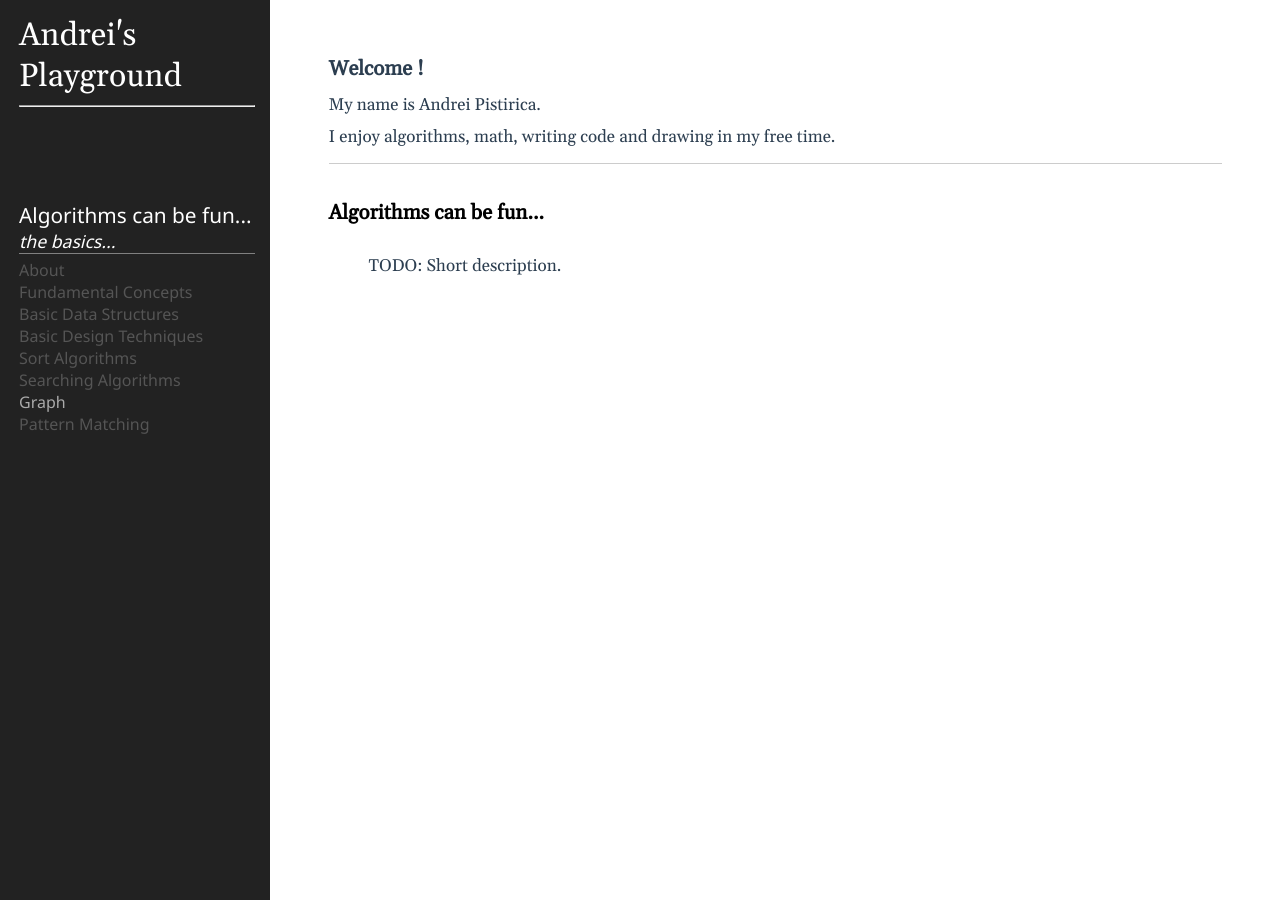
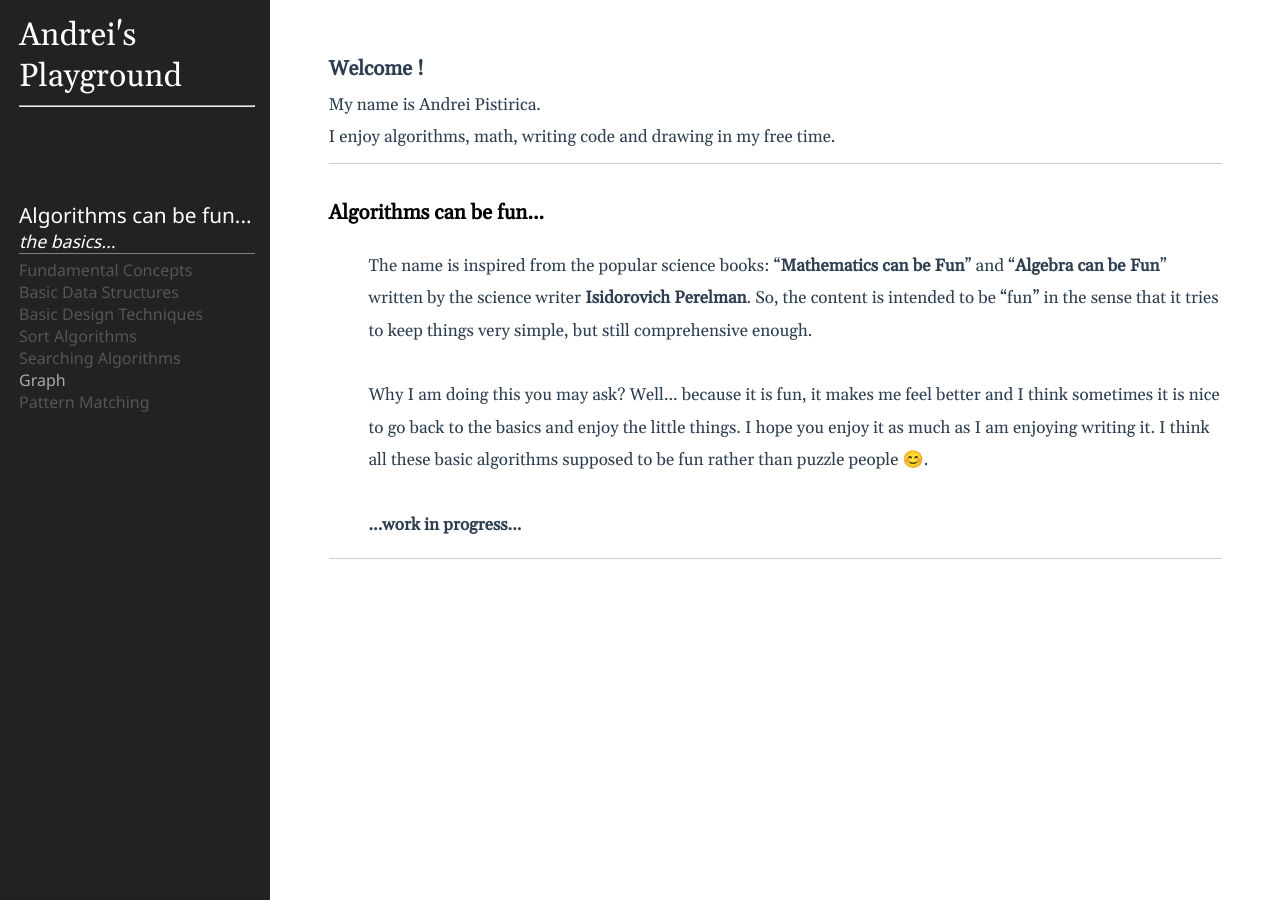
Before and after one commit to psandrey/psandrey.github.io, a Jekyll site: the page built from index.md, in a window 1280 px wide. Built offline with Jekyll 4.4.1, drawn with Linux system fonts in a browser that asks for light colours.

Commit message:
Adds a small description.
Signed-off-by: Andrei Pistirica <notyet@notyet.com>

```diff
--- a/_includes/home.html
+++ b/_includes/home.html
@@ -11,9 +11,22 @@
   <div>
     <div class="timeline">Algorithms can be fun...</div>
       <ul>
-        TODO: Short description.
+        The name is inspired from the popular science books: “<b>Mathematics can be Fun</b>” and “<b>Algebra can be Fun</b>”
+        written by the science writer <b>Isidorovich Perelman</b>. So, the content is intended to be “fun” in the sense that
+        it tries to keep things very simple, but still comprehensive enough.
+
+        <br><br>
+        Why I am doing this you may ask? Well... because it is fun, it makes me feel better and I think sometimes it is nice to
+        go back to the basics and enjoy the little things. I hope you enjoy it as much as I am enjoying writing it. I think all
+        these basic algorithms supposed to be fun rather than puzzle people 😊.
+
+        <br><br>
+        <b>...work in progress...</b>
       </ul>
   </div>
+
+  <hr style="height:1px; border:none; color:#ccc; background-color:#ccc;">
+
 </article>
 
 </div>
--- a/_includes/sidebar.html
+++ b/_includes/sidebar.html
@@ -13,7 +13,6 @@
       <li class="nav-title-hi">Algorithms can be fun...</li>
 	  <li class="nav-title-low">the basics...</li>
 	  <li>
-		<p> <a class="nav-item-uncomplete" href="/">About</a> </p>
 		<p> <a class="nav-item-uncomplete" href="/">Fundamental Concepts</a> </p>
 		<p> <a class="nav-item-uncomplete" href="/">Basic Data Structures</a> </p>
 		<p> <a class="nav-item-uncomplete" href="/">Basic Design Techniques</a> </p>
```
